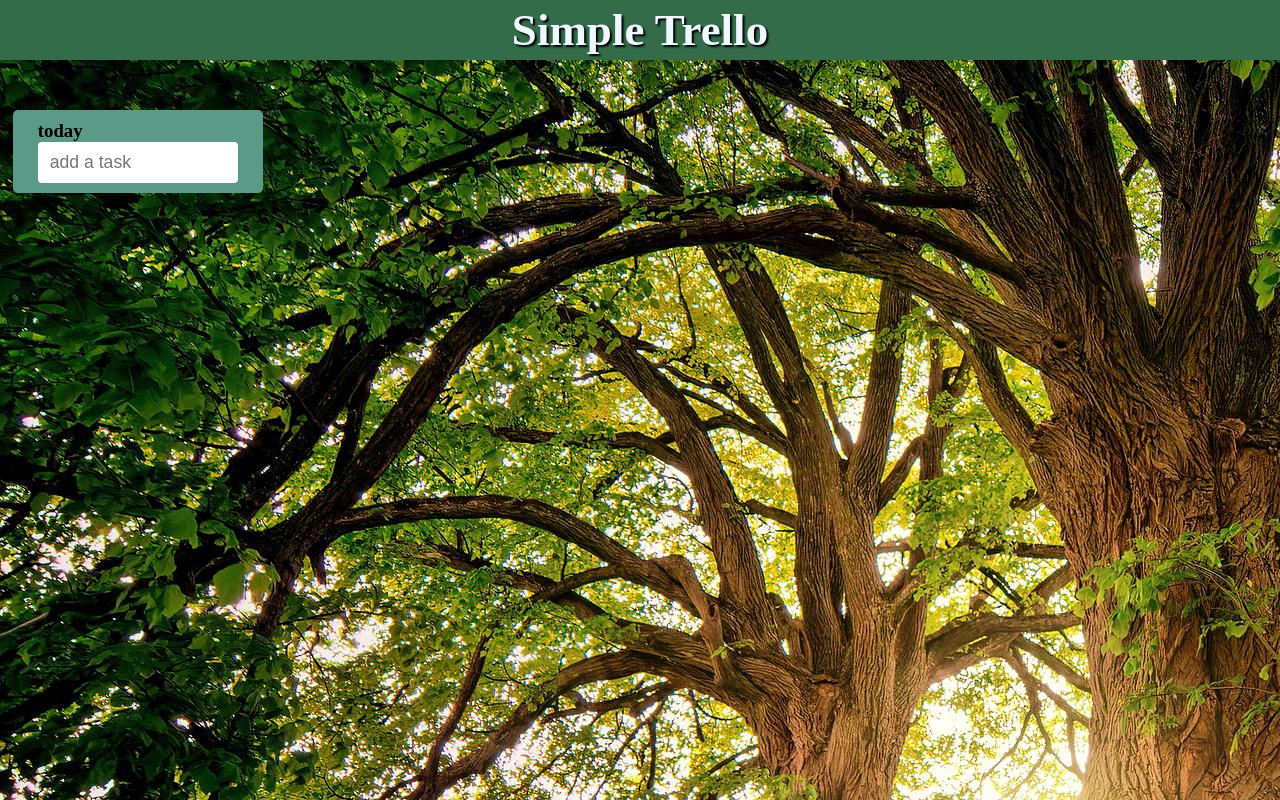
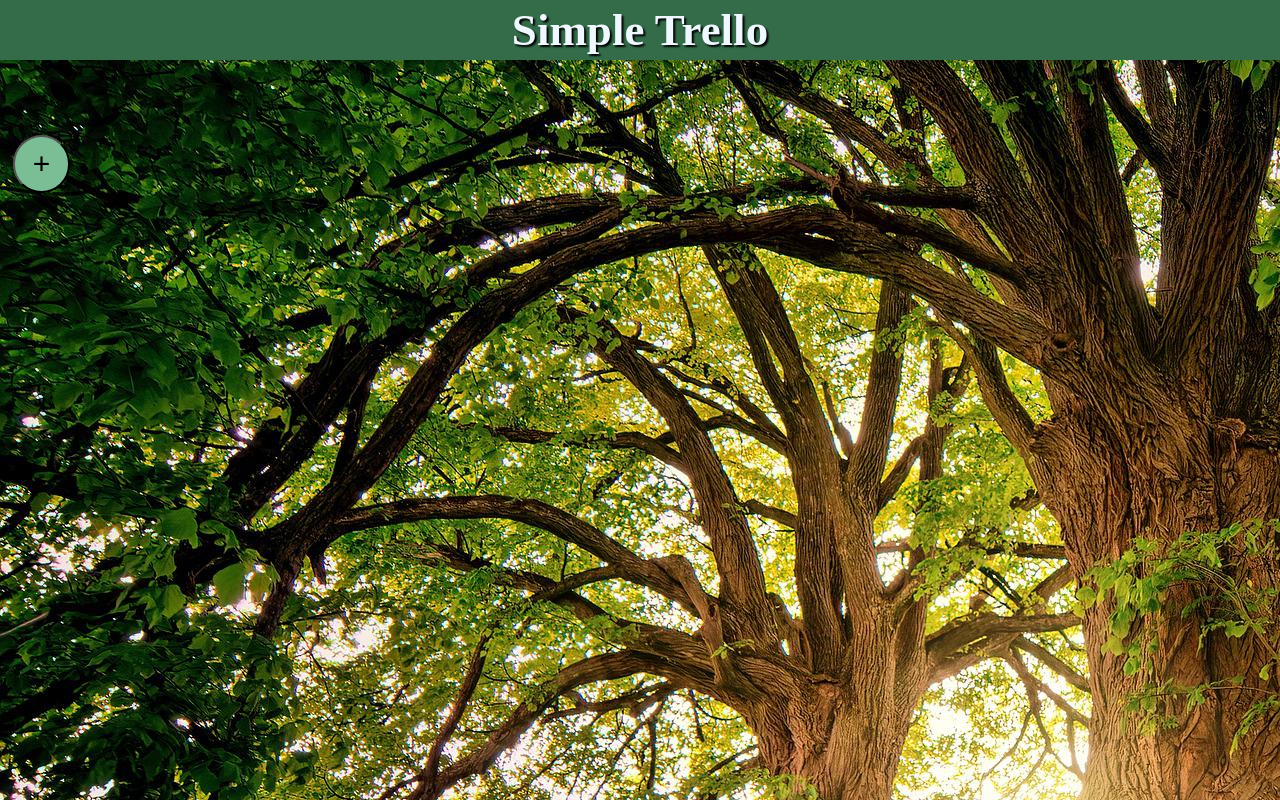
Before and after one commit to TakumaNaito227/trello-clone, a React (Create React App) app: page / in a window 1280 px wide. Built offline with nearby package versions, Linux system fonts and the light colour scheme.

Commit message:
First commit.

```diff
--- a/package.json
+++ b/package.json
@@ -7,9 +7,10 @@
     "@testing-library/react": "^13.3.0",
     "@testing-library/user-event": "^13.5.0",
     "react": "^18.1.0",
-    "react-beautiful-dnd": "^13.1.0",
+    "react-beautiful-dnd": "^13.1.1",
     "react-dom": "^18.1.0",
     "react-scripts": "5.0.1",
+    "uuid": "^9.0.0",
     "web-vitals": "^2.1.4"
   },
   "scripts": {
--- a/src/components/task/TaskCard.jsx
+++ b/src/components/task/TaskCard.jsx
@@ -1,6 +1,6 @@
 import React, { useState } from "react";
 import {TaskAddInput} from "./input/TaskAddInput";
-import {TaskCardDeleteButton} from "./TaskCardDeleteButton";
+import {TaskCardDeleteButton} from "./button/TaskCardDeleteButton";
 import {TaskCardTitle} from "./TaskCardTitle";
 import {Tasks} from "./Tasks";
 
@@ -9,15 +9,21 @@ export const TaskCard = () => {
   const [taskList, setTaskList] = useState([]);
   return (
     <div className="taskCard">
-      <TaskCardTitle />
-      <TaskCardDeleteButton />
+      <div className="taskCardTitleAndTaskCardDeleteButton">
+        <TaskCardTitle />
+        <TaskCardDeleteButton />
+      </div>
       <TaskAddInput
         inputText={inputText}
         setInputText={setInputText}
         setTaskList={setTaskList}
         taskList={taskList}
       />
-      <Tasks inputText={inputText} taskList={taskList} setTaskList={setTaskList}/>
+      <Tasks
+        inputText={inputText}
+        taskList={taskList}
+        setTaskList={setTaskList}
+      />
     </div>
   );
 }
--- a/src/components/task/TaskCardDeleteButton.jsx
+++ /dev/null
@@ -1,9 +0,0 @@
-import React from 'react'
-
-export const TaskCardDeleteButton = () => {
-  return (
-    <div>
-
-    </div>
-  )
-}
--- a/src/components/task/TaskCards.jsx
+++ b/src/components/task/TaskCards.jsx
@@ -1,12 +1,18 @@
-import React from "react";
-import {AddTaskCardsButton} from "./button/AddTaskCardsButton";
-import {TaskCard} from "./TaskCard";
+import React, { useState } from "react";
+import { AddTaskCardsButton } from "./button/AddTaskCardsButton";
+import { TaskCard } from "./TaskCard";
 
 export const TaskCards = () => {
+  const [taskCardsList, setTaskCardsList] = useState([]);
   return (
-    <div>
-      <TaskCard />
-      <AddTaskCardsButton />
+    <div className="taskCardsArea">
+      {taskCardsList.map(taskCardList => (
+        <TaskCard key={taskCardList.id}/>
+      ))}
+      <AddTaskCardsButton
+        taskCardsList={taskCardsList}
+        setTaskCardsList={setTaskCardsList}
+      />
     </div>
   );
-}
+};
--- a/src/components/task/button/AddTaskCardsButton.jsx
+++ b/src/components/task/button/AddTaskCardsButton.jsx
@@ -1,9 +1,23 @@
-import React from 'react'
+import React from "react";
+import { v4 as uuid } from "uuid";
 
-export const AddTaskCardsButton = () => {
+export const AddTaskCardsButton = ({ taskCardsList, setTaskCardsList }) => {
+  const addTaskCard = () => {
+    const taskCardId = uuid();
+    // タスクカードを追加する
+    setTaskCardsList([
+      ...taskCardsList,
+      {
+        id: taskCardId,
+        draggableId: `item-${taskCardId}`,
+      },
+    ]);
+  };
   return (
-    <div>
-
+    <div className="addTaskCardButtonArea">
+      <button className="addTaskCardButton" onClick={addTaskCard}>
+        +
+      </button>
     </div>
-  )
-}
+  );
+};
--- /dev/null
+++ b/src/components/task/button/TaskCardDeleteButton.jsx
@@ -0,0 +1,11 @@
+import React from 'react'
+
+export const TaskCardDeleteButton = () => {
+  return (
+    <div>
+      <button className="taskCardDeleteButton">
+        <i className="fa fa-trashsolid fa-xmark"></i>
+      </button>
+    </div>
+  );
+}
--- a/src/components/task/input/TaskAddInput.jsx
+++ b/src/components/task/input/TaskAddInput.jsx
@@ -1,4 +1,5 @@
 import React from "react";
+import { v4 as uuid } from "uuid";
 
 export const TaskAddInput = ({
   inputText,
@@ -8,20 +9,21 @@ export const TaskAddInput = ({
 }) => {
   // enterが押された後の処理
   const handleSubmit = (e) => {
+    const taskId = uuid();
     e.preventDefault();
     // カードを追加する
-    if (inputText === ""){
-      return
+    if (inputText === "") {
+      return;
     }
     setTaskList([
       ...taskList,
       {
-        id: taskList.length,
-        draggableId: `task-${taskList.length}`,
+        id: taskId,
+        draggableId: `task-${taskId}`,
         text: inputText,
       },
     ]);
-    setInputText('');
+    setInputText("");
   };
 
   const handleChange = (e) => {
--- a/src/index.css
+++ b/src/index.css
@@ -81,3 +81,41 @@ header {
   margin-right: 12px;
   border: none;
 }
+
+.taskCardsArea{
+  display: flex;
+  justify-content: flex-start;
+  align-items: flex-start;
+  flex-wrap: wrap;
+}
+
+.addTaskCardButtonArea{
+  margin-left: 1%;
+  margin-top: 25px;
+}
+
+.addTaskCardButton{
+  padding: 10px 18px;
+  border-radius: 9999px;
+  font-size: 30px;
+  background-color: rgb(123, 190, 150);
+  /* box-shadow: 3px 3px 8px 1px rgb(71, 71, 71); */
+  cursor: pointer;
+  /* transition: all 0.3s; */
+}
+
+/* .addTaskCardButton:hover{
+  box-shadow: none;
+  transform: translate(3px 3px);
+} */
+
+.taskCardTitleAndTaskCardDeleteButton{
+  display: flex;
+  justify-content:space-between;
+}
+
+.taskCardDeleteButton{
+  border: none;
+  background-color: rgb(91, 154, 134);
+  font-size: 16px;
+}
```
Also changed, not shown: 1 other file (tests, documents, lock files or other folders).
